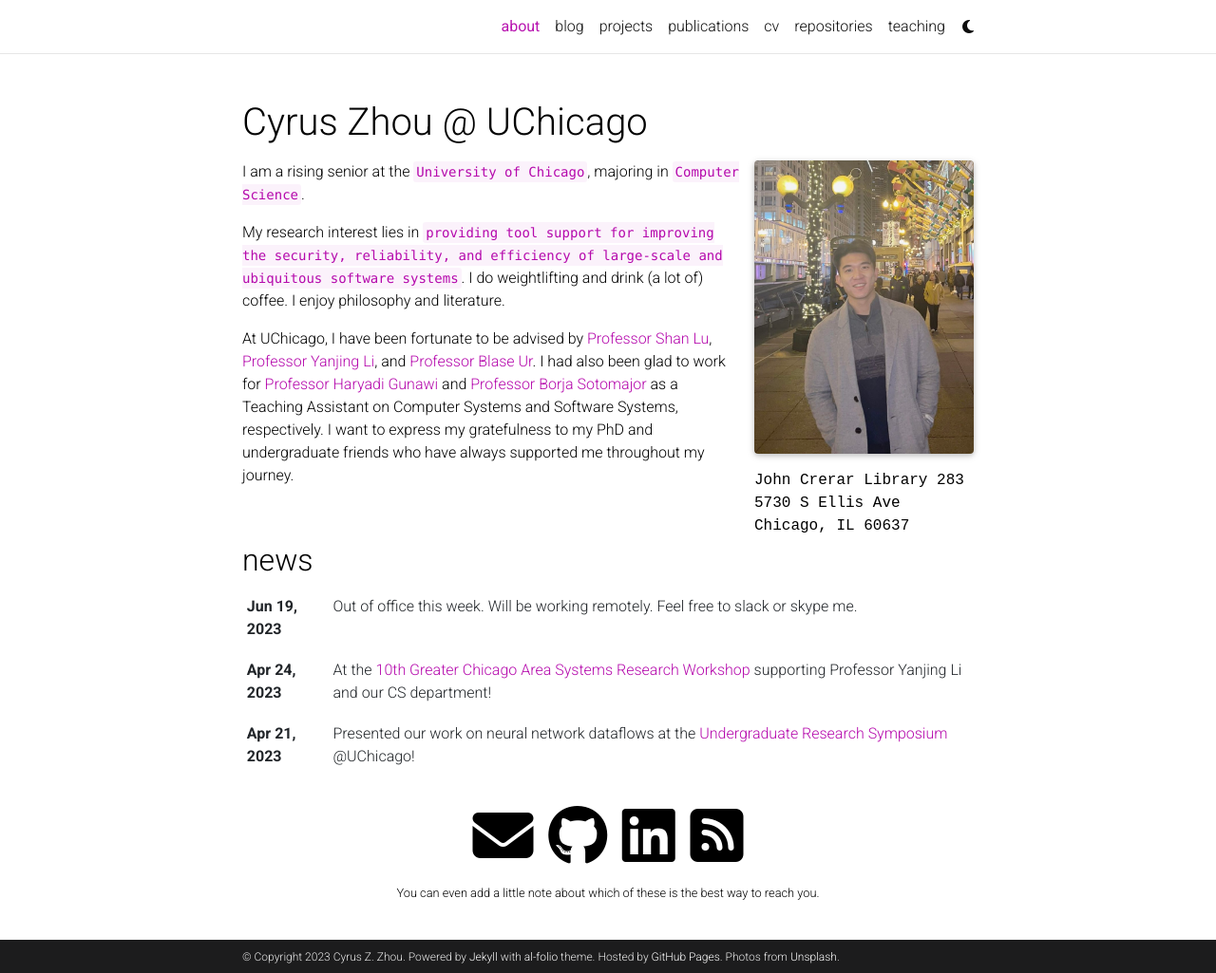
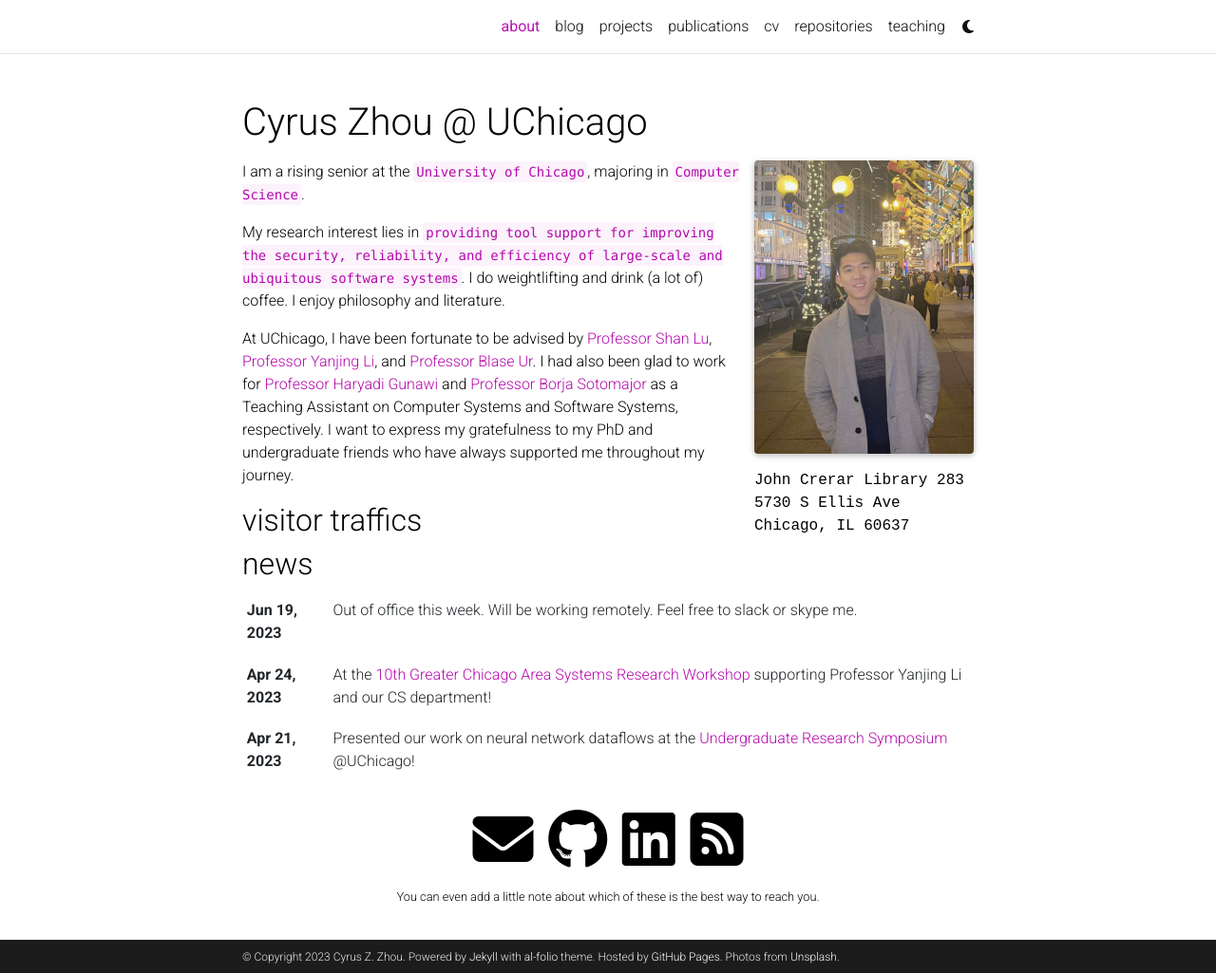
Before and after one commit to cyruszzhou/cyruszzhou.github.io, a Jekyll site: the page built from _pages/about.md, in a window 1280 px wide and 1025 px high. Shown: the whole window at 95% size. Built offline with Jekyll 4.4.1, drawn with Linux system fonts in a browser that asks for light colours; full-size pictures stand in for the smaller copies a plugin makes; comment, search, counter and statistics services are not loaded; a style sheet for code colours, icons or effects is not loaded.

Commit message:
visitor traffics title

```diff
--- a/_pages/about.md
+++ b/_pages/about.md
@@ -25,6 +25,7 @@ My research interest lies in `providing tool support for improving the security,
 
 At UChicago, I have been fortunate to be advised by [Professor Shan Lu](http://people.cs.uchicago.edu/~shanlu/), [Professor Yanjing Li](http://people.cs.uchicago.edu/~yanjingl/), and [Professor Blase Ur](https://www.blaseur.com/). I had also been glad to work for [Professor Haryadi Gunawi](http://people.cs.uchicago.edu/~haryadi/) and [Professor Borja Sotomajor](http://people.cs.uchicago.edu/~borja/) as a Teaching Assistant on Computer Systems and Software Systems, respectively. I want to express my gratefulness to my PhD and undergraduate friends who have always supported me throughout my journey.
 
+<h2><a style="color: inherit;">visitor traffics</a></h2>
 <script type="text/javascript" id="clstr_globe" src="//clustrmaps.com/globe.js?d=Uh7DK4eB_0_NuW2yFLoLGxh7bKUnIEhpgvJj7qXedG4"></script>
 
 <!-- Link to your favorite [subreddit](http://reddit.com). You can put a picture in, too. The code is already in, just name your picture `prof_pic.jpg` and put it in the `img/` folder.
```
